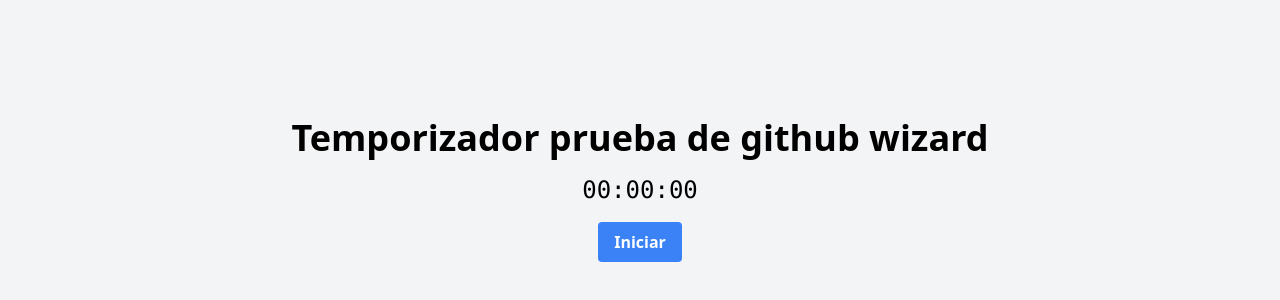
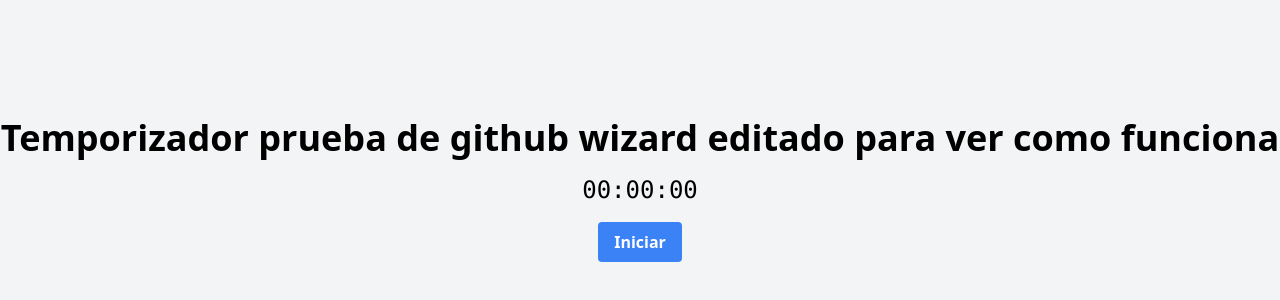
Before and after one commit to lalocesar2003/proyecto-github-wizard, a plain HTML site: page index.html in a window 1280 px wide. Shown: the part 210-510 px from the top of the page. Drawn offline with nearby package versions, Linux system fonts and the light colour scheme.

Commit message:
commit para ver que hace

```diff
--- a/index.html
+++ b/index.html
@@ -8,7 +8,9 @@
 </head>
 <body class="bg-gray-100 flex items-center justify-center h-screen">
     <div class="text-center">
-        <h1 class="text-4xl font-bold mb-4">Temporizador prueba de github wizard</h1>
+        <h1 class="text-4xl font-bold mb-4">Temporizador prueba de github wizard editado para ver como funciona
+
+        </h1>
         <div id="timer" class="text-2xl font-mono">00:00:00</div>
         <button id="startTimer" class="bg-blue-500 hover:bg-blue-700 text-white font-bold py-2 px-4 rounded mt-4">
             Iniciar
```
